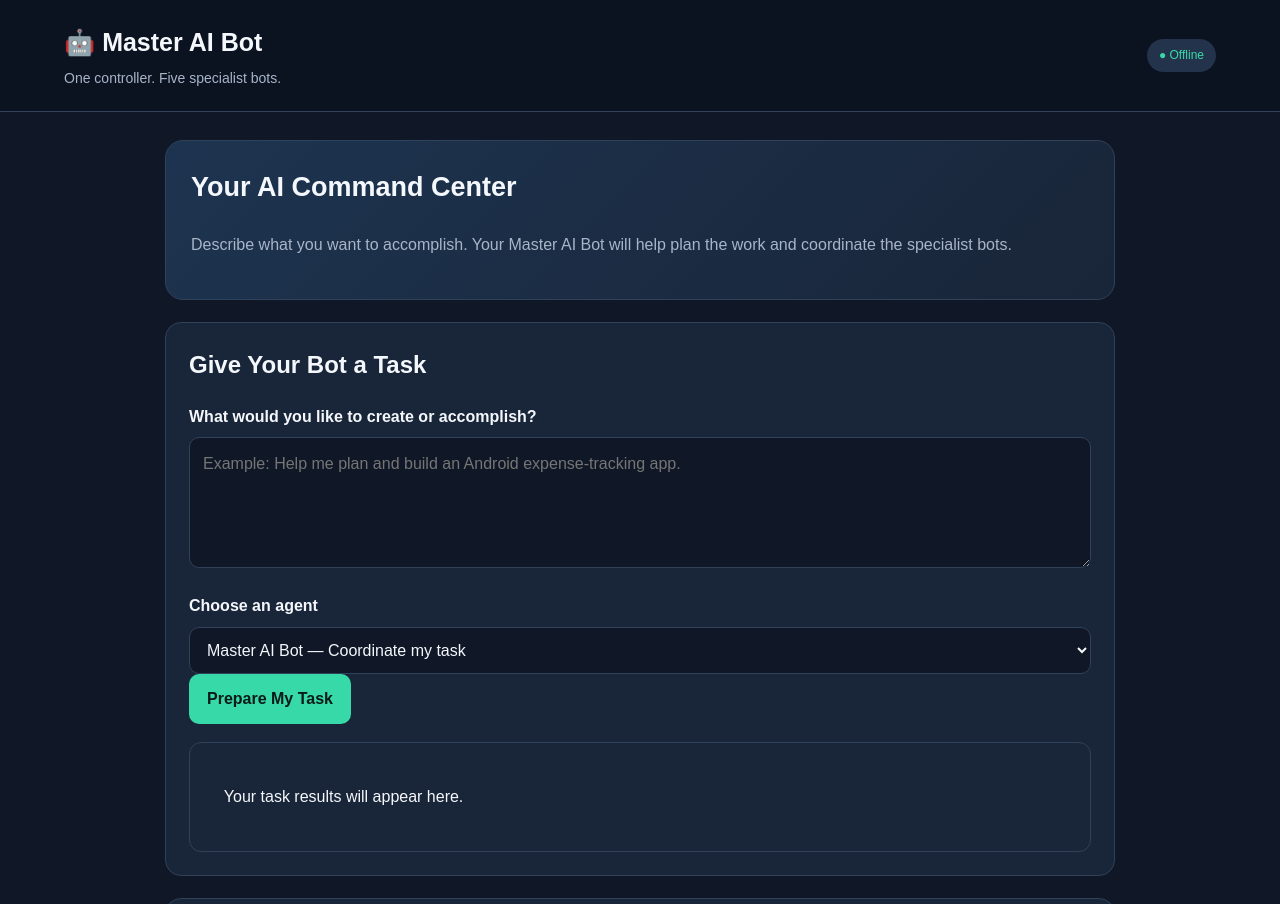
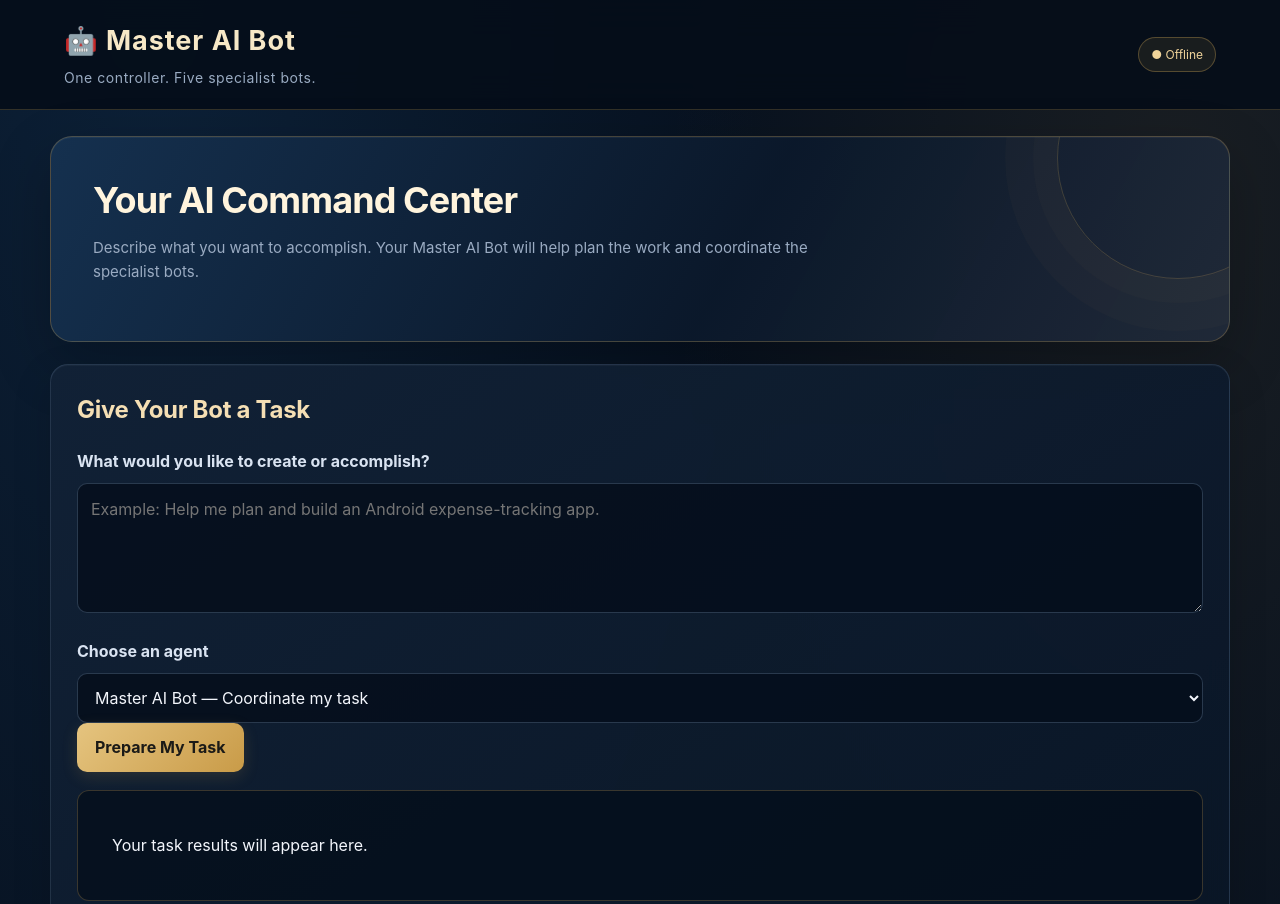
Before and after one commit to jannuphani1212-eng/master-ai-bot, a website: page public/index.html in a window 1280 px wide. Shown: the top 904 px of the page. Drawn offline with Linux system fonts and the light colour scheme; no server answers.

Commit message:
Upgrade dashboard to premium navy and gold command-center styling

```diff
--- a/public/style.css
+++ b/public/style.css
@@ -318,3 +318,152 @@ input {
 @media (max-width: 520px) {
   .youtube-channel { flex-direction: column; }
 }
+
+
+/* PREMIUM COMMAND-CENTER LAYER — additive overrides; preserves existing UI behavior */
+:root {
+  color-scheme: dark;
+  --background: #07111f;
+  --panel: rgba(15, 29, 49, .88);
+  --panel-light: #172d49;
+  --text: #f3f6fc;
+  --muted: #9aabc2;
+  --accent: #d6ad5c;
+  --border: rgba(130, 159, 195, .22);
+  --gold-soft: #f0d49a;
+  --blue-glow: rgba(54, 128, 207, .18);
+}
+body {
+  min-height: 100vh;
+  background:
+    radial-gradient(ellipse at 12% 0%, rgba(31, 89, 145, .22), transparent 38rem),
+    radial-gradient(ellipse at 92% 8%, rgba(191, 145, 65, .10), transparent 32rem),
+    #07111f;
+  font-family: Inter, ui-sans-serif, system-ui, -apple-system, BlinkMacSystemFont, "Segoe UI", sans-serif;
+}
+.topbar {
+  position: relative;
+  padding: 19px clamp(18px, 5vw, 64px);
+  background: rgba(5, 13, 25, .88);
+  border-bottom: 1px solid rgba(214, 173, 92, .22);
+  backdrop-filter: blur(18px);
+}
+.topbar h1 {
+  letter-spacing: .035em;
+  color: #f7e8c7;
+  font-size: clamp(20px, 3vw, 27px);
+}
+.topbar p { letter-spacing: .04em; }
+.status {
+  border: 1px solid rgba(214, 173, 92, .32);
+  background: rgba(214, 173, 92, .09);
+  color: var(--gold-soft);
+}
+.container {
+  width: min(100% - 28px, 1180px);
+  margin: 26px auto 48px;
+}
+.welcome {
+  position: relative;
+  overflow: hidden;
+  padding: clamp(24px, 5vw, 42px);
+  border: 1px solid rgba(214, 173, 92, .28);
+  border-radius: 22px;
+  background:
+    linear-gradient(118deg, rgba(21, 49, 79, .98), rgba(11, 25, 43, .96) 58%, rgba(33, 42, 58, .92));
+  box-shadow: 0 22px 60px rgba(0, 0, 0, .24), inset 0 1px rgba(255,255,255,.05);
+}
+.welcome::after {
+  content: "";
+  position: absolute;
+  width: 240px;
+  height: 240px;
+  right: -70px;
+  top: -100px;
+  border: 1px solid rgba(214, 173, 92, .22);
+  border-radius: 50%;
+  box-shadow: 0 0 0 24px rgba(214,173,92,.025), 0 0 0 52px rgba(214,173,92,.02);
+  pointer-events: none;
+}
+.welcome h2 {
+  max-width: 720px;
+  margin-bottom: 10px;
+  color: #fff4dd;
+  font-size: clamp(25px, 4vw, 36px);
+  line-height: 1.18;
+  letter-spacing: -.025em;
+}
+.welcome p { max-width: 720px; font-size: 15px; }
+.panel {
+  padding: clamp(18px, 3vw, 26px);
+  border: 1px solid rgba(130, 159, 195, .20);
+  border-radius: 18px;
+  background: linear-gradient(145deg, rgba(18, 34, 55, .94), rgba(10, 22, 38, .94));
+  box-shadow: 0 14px 38px rgba(0,0,0,.16), inset 0 1px rgba(255,255,255,.035);
+  backdrop-filter: blur(12px);
+}
+.panel h2 {
+  color: #f5dfb4;
+  letter-spacing: -.012em;
+}
+.panel h3 { color: #e8eef8; }
+label { color: #d9e3f1; }
+textarea, select, input {
+  border-color: rgba(135, 164, 201, .28);
+  background: rgba(5, 15, 28, .86);
+}
+textarea:focus, select:focus, input:focus {
+  outline: 2px solid rgba(214, 173, 92, .55);
+  outline-offset: 1px;
+}
+button {
+  background: linear-gradient(135deg, #e5c47f, #c99b48);
+  color: #1b1a17;
+  box-shadow: 0 5px 16px rgba(201, 155, 72, .16);
+  transition: transform .16s ease, filter .16s ease, box-shadow .16s ease;
+}
+button:hover:not(:disabled) {
+  filter: brightness(1.08);
+  transform: translateY(-1px);
+  box-shadow: 0 8px 22px rgba(201, 155, 72, .23);
+}
+button.secondary {
+  border-color: rgba(132, 162, 199, .25);
+  background: #172b44;
+  color: #e7edf7;
+  box-shadow: none;
+}
+.agent-card, .specialist-result, .approval-card, .youtube-video-card {
+  border-color: rgba(132, 162, 199, .20);
+  border-radius: 13px;
+  background: linear-gradient(145deg, rgba(12, 27, 46, .98), rgba(8, 19, 34, .98));
+}
+.agent-card {
+  position: relative;
+  min-height: 116px;
+  padding: 17px;
+  box-shadow: inset 0 1px rgba(255,255,255,.035);
+}
+.agent-card h3 { color: #f0d49a; }
+.result {
+  border-color: rgba(214, 173, 92, .25);
+  background: rgba(5, 15, 28, .78);
+}
+.approval-notice {
+  border-left-color: var(--accent);
+  background: rgba(214, 173, 92, .08);
+}
+.youtube-metric {
+  border-color: rgba(214, 173, 92, .18);
+  background: linear-gradient(145deg, #142b45, #0b1a2c);
+}
+.youtube-metric strong { color: #e7c47e; }
+.youtube-video-card a { color: #83c7ff; }
+footer { color: #8092aa; }
+@media (prefers-reduced-motion: reduce) {
+  *, *::before, *::after {
+    scroll-behavior: auto !important;
+    transition-duration: .01ms !important;
+    animation-duration: .01ms !important;
+  }
+}
```
